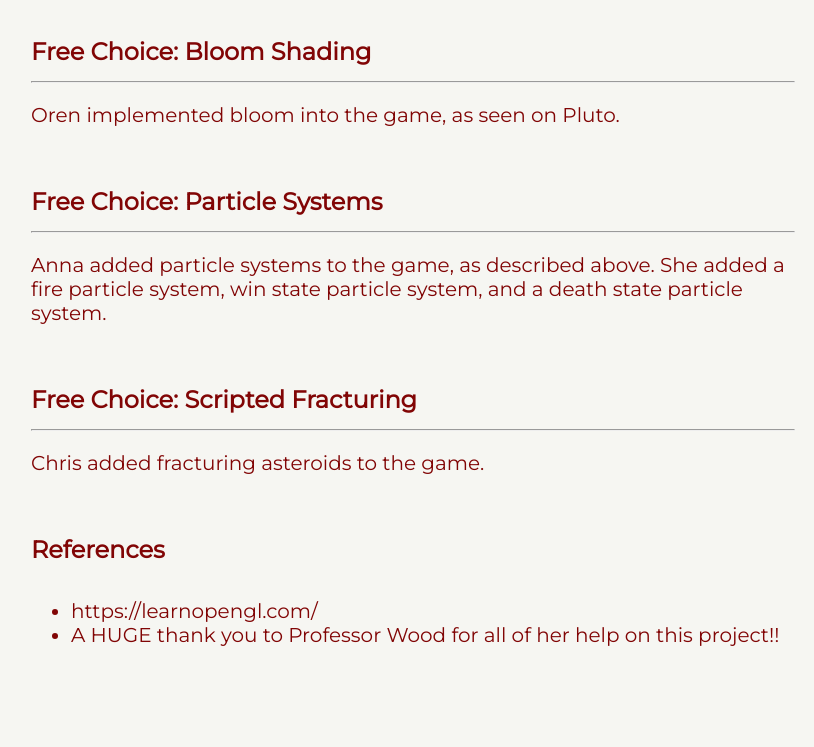
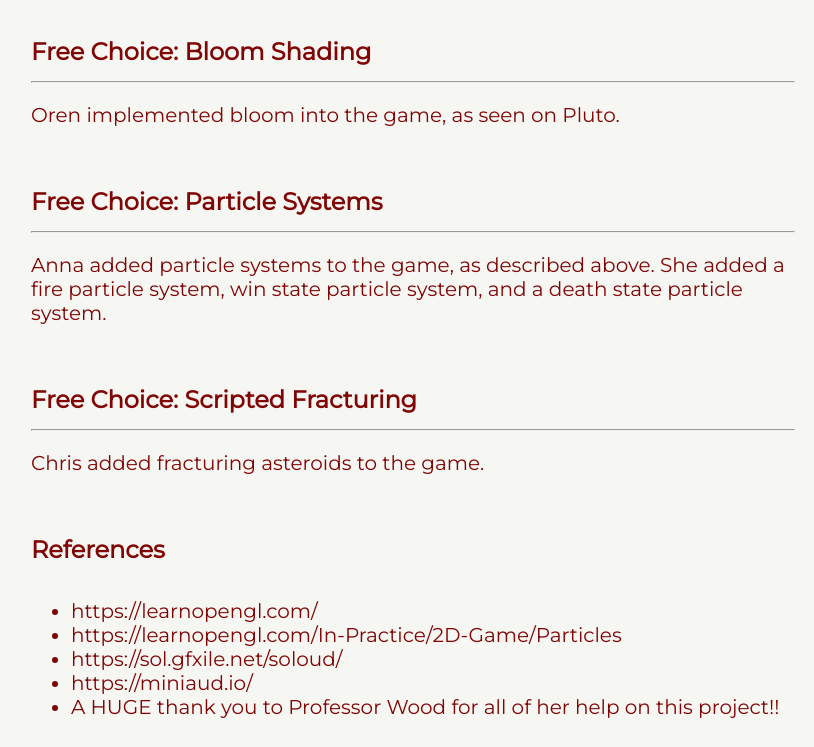
Before and after one commit to AnnaReid22/476-pluto, a plain HTML site: page website/index.html in a window 1280 px wide. Shown: the part 3843-4590 px from the top of the page, without its empty margins (227-1041 px from the left). Before the commit the page ends 4518 px from the top, so only its background shows below. Drawn offline with Linux system fonts and the light colour scheme.

Commit message:
resources

```diff
--- a/website/index.html
+++ b/website/index.html
@@ -187,6 +187,9 @@
 <div class="description">
 	<ul>
 		<li><a>https://learnopengl.com/</a></li>
+		<li><a>https://learnopengl.com/In-Practice/2D-Game/Particles</a></li>
+		<li><a>https://sol.gfxile.net/soloud/</a></li>
+		<li><a>https://miniaud.io/</a></li>
 		<li>A HUGE thank you to Professor Wood for all of her help on this project!!</li>
 	</ul>
 </div>
```
